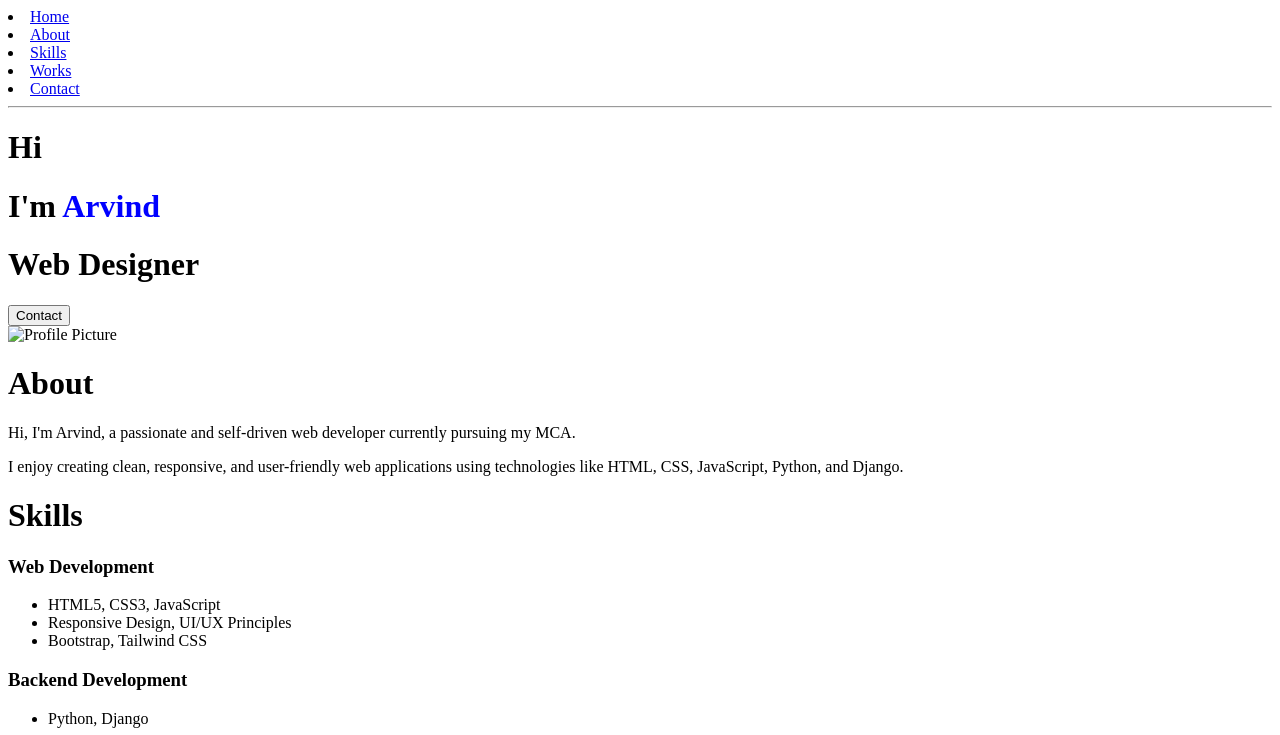
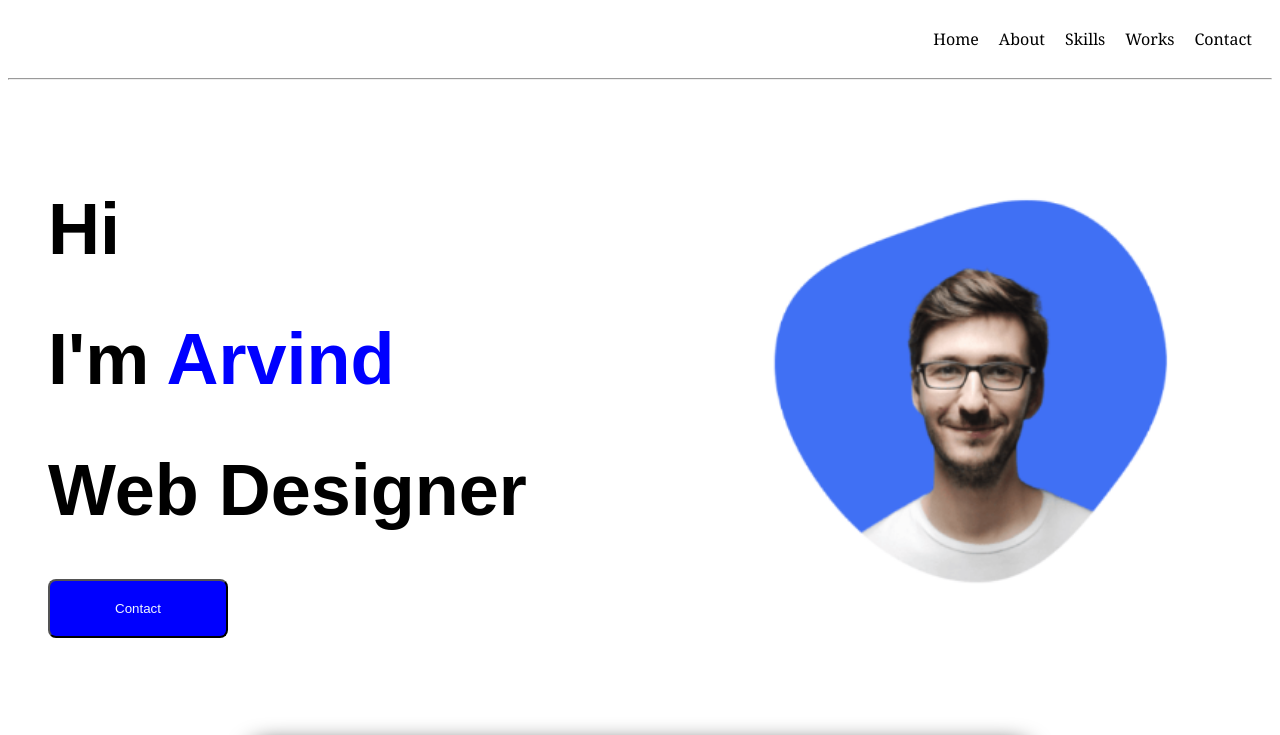
Before and after one commit to ARVIND-46/portfolio2025, a plain HTML site: page index.html in a window 1280 px wide. Shown: the top 735 px of the page. Drawn offline with Linux system fonts and the light colour scheme; the site is published under a folder, as on GitHub Pages, so addresses that start at the root find nothing.

Commit message:
Add files via upload

```diff
--- a/index.html
+++ b/index.html
@@ -3,7 +3,7 @@
 <head>
     <meta charset="UTF-8">
     <meta name="viewport" content="width=device-width, initial-scale=1.0">
-    <link rel="stylesheet" href="/styles.css">
+    <link rel="stylesheet" href="./styles.css">
     <title>Portfolio</title>
 </head>
 <body>
@@ -23,7 +23,7 @@
             <button></a>Contact</button>
         </div>
         <div id="img">
-            <img src="/profile.png" alt="Profile Picture">
+            <img src="./profile.png" alt="Profile Picture">
         </div>
     </div>
 
```
